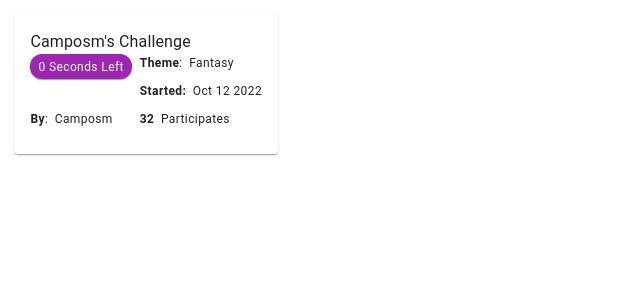
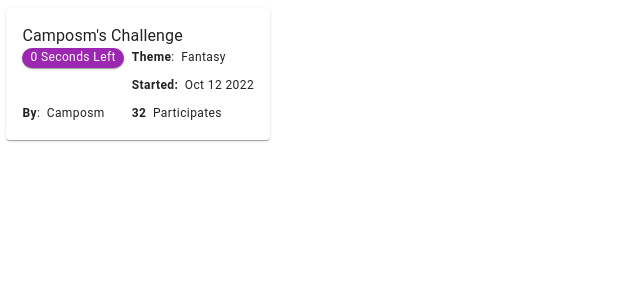
Before and after one commit to CamposmDev/TileTown, a React (Create React App) app in the folder client/: page /cards in a window 1280 px wide. Shown: the top 300 px of the page, without its empty margins (0-640 px from the left). Built offline with nearby package versions, Linux system fonts and the light colour scheme.

Commit message:
Fixed ContestCard margins
Caused by button wrapper

```diff
--- a/client/src/components/card/ContestCard.tsx
+++ b/client/src/components/card/ContestCard.tsx
@@ -1,4 +1,5 @@
-import { Box, Button, Card, CardContent, Grid, Stack, Typography } from "@mui/material"
+import { Box, Button, Card, CardActionArea, CardContent, Grid, Stack, Typography } from "@mui/material"
+import TouchRipple from "@mui/material/ButtonBase/TouchRipple"
 import { parseDateToStr, calcTimeLeft } from '../../utils/DateUtils'
 
 interface Props {
@@ -18,8 +19,8 @@ const ContestCard = (props: Props) => {
     const timeLeft = calcTimeLeft(props.payload.startDate, props.payload.endDate)
 
     return (
-        <Button sx={{textTransform: 'none', textAlign: 'left'}}>
             <Card>
+                <CardActionArea>
                     <CardContent>
                         <Typography>{props.payload.contestName}</Typography>
                         <Grid container direction='row'>
@@ -44,8 +45,8 @@ const ContestCard = (props: Props) => {
                             </Stack>
                         </Grid>
                     </CardContent>
+                </CardActionArea>
             </Card>
-        </Button>
     )
 }
 
```
Lines whose indentation alone changed are shown as unchanged.
